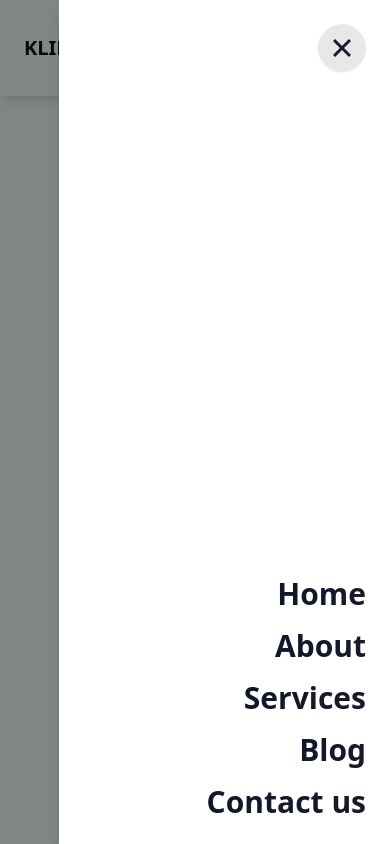
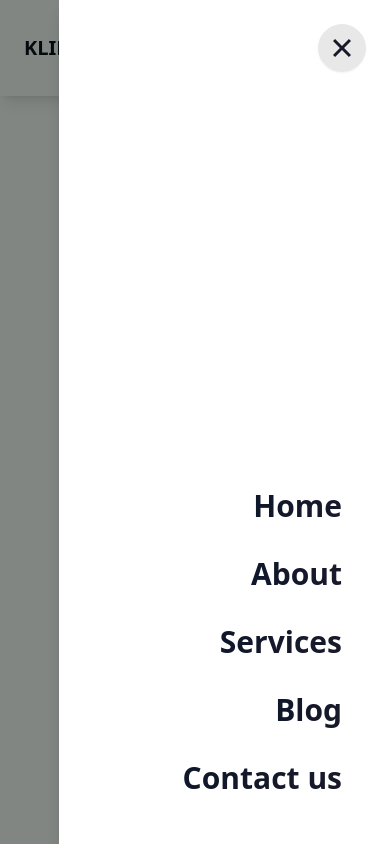
Before and after one commit to solahidris/boiler, a Next.js app: page / in a window 390 px wide. Both pictures are taken after a click on the label 342 px from the left and 48 px from the top of the page. Built offline with nearby package versions, Linux system fonts and the light colour scheme; grey boxes are pictures that could not be loaded.

Commit message:
Update HamburgerMenuButton.tsx

```diff
--- a/components/HamburgerMenuButton.tsx
+++ b/components/HamburgerMenuButton.tsx
@@ -7,7 +7,7 @@ const HamburgerMenuButton = () => {
   const [showMenu, setShowMenu] = useState(false);
   const mutedBackground = "bg-accent-content/50 w-[100vw] h-[100vh] fixed z-8 top-0 left-0"
   const navigationContainerCSS = "fixed z-10 h-[100vh] top-0 right-0 bg-base-100 transition-all ease-in-out duration-300 shadow-lg"
-  const navigationLinkCSS = "flex flex-col gap-4 w-full h-full font-bold justify-end"
+  const navigationLinkCSS = "flex flex-col gap-8 w-full h-full font-bold justify-end"
 
   return (
     <div>
@@ -16,7 +16,7 @@ const HamburgerMenuButton = () => {
       </div>
       <div className={`${showMenu && mutedBackground}`}>
         {showMenu ?
-            <div className={`w-[85vw] lg:w-[75vw] opacity-100 p-6 lg:p-20 ${navigationContainerCSS}`} onMouseLeave={()=>setShowMenu(false)}>
+            <div className={`w-[85vw] lg:w-[75vw] opacity-100 p-12 lg:p-20 ${navigationContainerCSS}`} onMouseLeave={()=>setShowMenu(false)}>
               <div className={`${navigationLinkCSS}`}>
                 <WhileInViewAnimation classNameProp={"text-end"}><NavigationLink linkName={"Home"} linkPath={"/"} setShowMenu={setShowMenu} /></WhileInViewAnimation>
                 <WhileInViewAnimation classNameProp={"text-end"}><NavigationLink linkName={"About"} linkPath={"/about"} setShowMenu={setShowMenu} /></WhileInViewAnimation>
```
